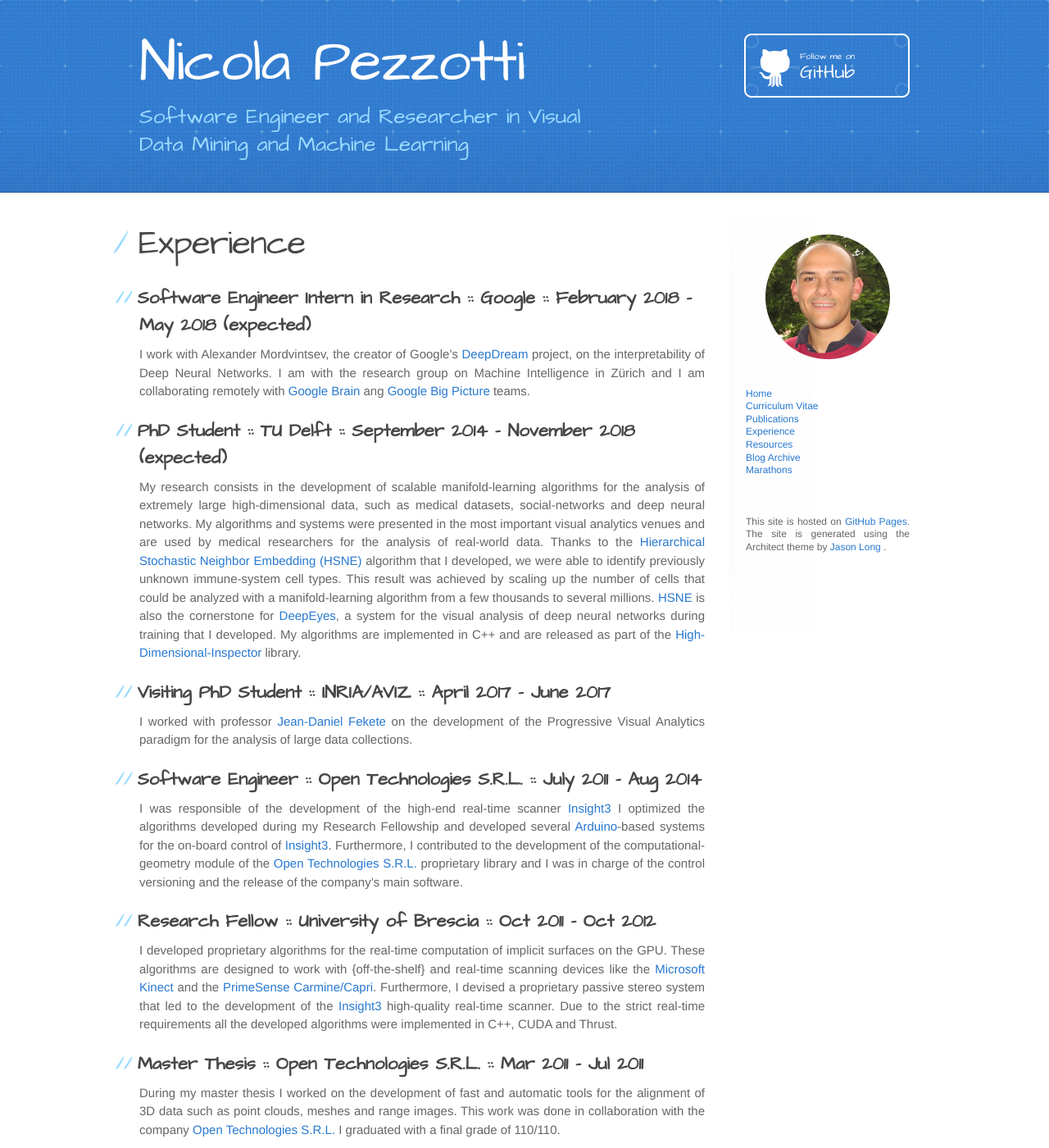
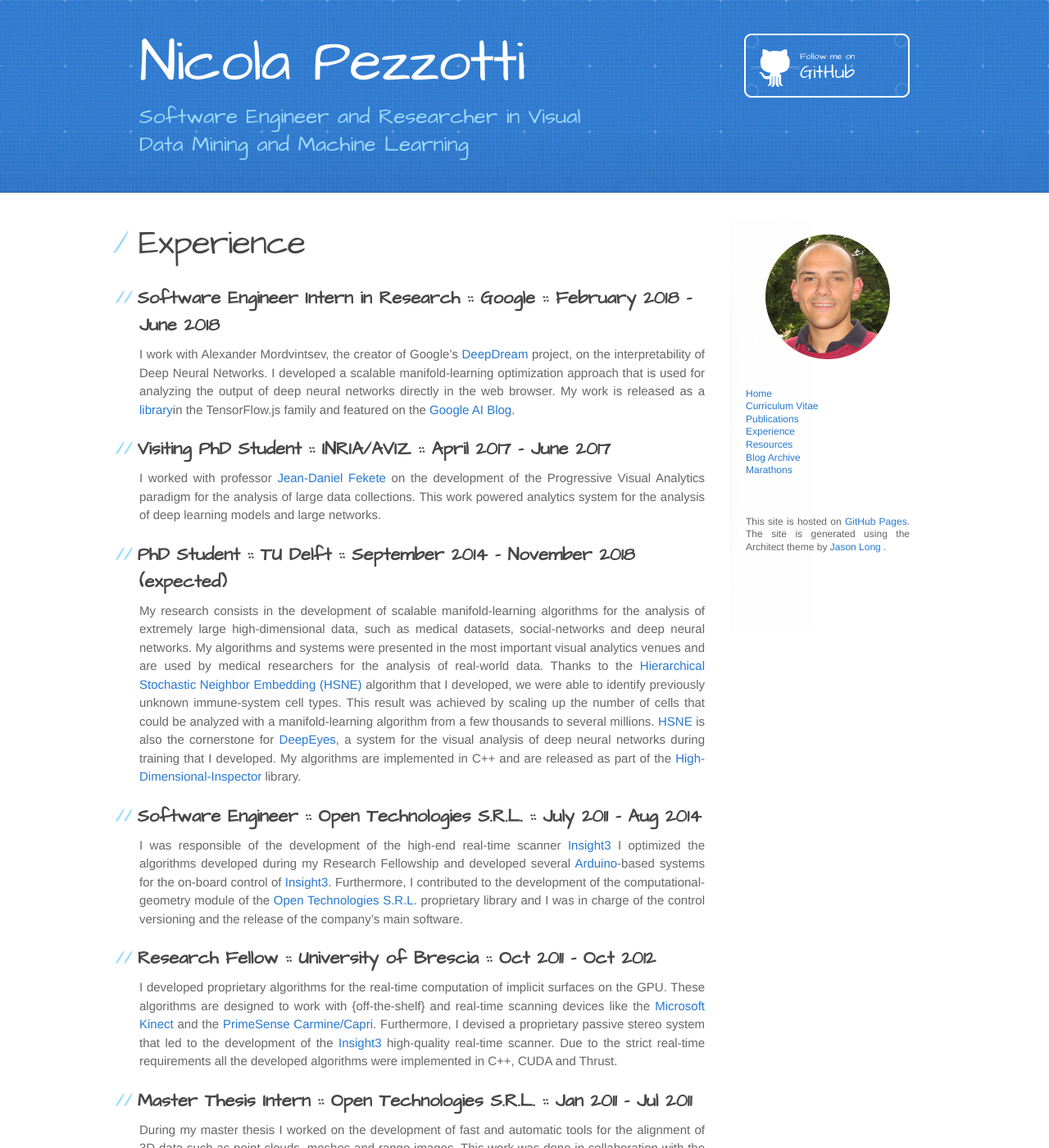
Before and after one commit to Nicola17/Nicola17.github.io, a Jekyll site: the page built from experience/index.md, in a window 1280 px wide and 1400 px high. Shown: the whole window at 82% size. Built offline with Jekyll 4.4.1, drawn with Linux system fonts in a browser that asks for light colours; some of the changed text lies outside the part shown.

Commit message:
Update Experience

```diff
--- a/experience/index.md
+++ b/experience/index.md
@@ -6,25 +6,24 @@
 Experience
 ================
 
-Software Engineer Intern in Research :: Google :: February 2018 - May 2018 (expected)
+Software Engineer Intern in Research :: Google :: February 2018 - June 2018
 -------
 I work with Alexander Mordvintsev, the creator of Google's [DeepDream](https://it.wikipedia.org/wiki/Deep_Dream) project, on the interpretability of Deep Neural Networks.
-I am with the research group on Machine Intelligence in Zürich and I am collaborating remotely with [Google Brain](https://research.google.com/teams/brain/) ang [Google Big Picture](https://research.google.com/bigpicture/) teams.
+I developed a scalable manifold-learning optimization approach that is used for analyzing the output of deep neural networks directly in the web browser.
+My work is released as a [library](https://github.com/tensorflow/tfjs-tsne)in the TensorFlow.js family and featured on the [Google AI Blog](https://ai.googleblog.com/2018/06/realtime-tsne-visualizations-with.html).
 
+Visiting PhD Student :: INRIA/AVIZ :: April 2017 - June 2017
+-------
+I worked with professor [Jean-Daniel Fekete](https://en.wikipedia.org/wiki/Jean-Daniel_Fekete) on the development of the Progressive Visual Analytics paradigm for the analysis of large data collections. This work powered analytics system for the analysis of deep learning models and large networks.
 
 PhD Student :: TU Delft :: September 2014 - November 2018 (expected)
 -------
-
 My research consists in the development of scalable manifold-learning algorithms for the analysis of extremely large high-dimensional data, such as medical datasets, social-networks and deep neural networks.
 My algorithms and systems were presented in the most important visual analytics venues and are used by medical researchers for the analysis of real-world data.
 Thanks to the [Hierarchical Stochastic Neighbor Embedding (HSNE)][9] algorithm that I developed, we were able to identify previously unknown immune-system cell types.
 This result was achieved by scaling up the number of cells that could be analyzed with a manifold-learning algorithm from a few thousands to several millions.
 [HSNE][9] is also the cornerstone for [DeepEyes][10], a system for the visual analysis of deep neural networks during training that I developed.
 My algorithms are implemented in C++ and are released as part of the [High-Dimensional-Inspector](https://github.com/Nicola17/High-Dimensional-Inspector) library.
-
-Visiting PhD Student :: INRIA/AVIZ :: April 2017 - June 2017
--------
-I worked with professor [Jean-Daniel Fekete](https://en.wikipedia.org/wiki/Jean-Daniel_Fekete) on the development of the Progressive Visual Analytics paradigm for the analysis of large data collections.
 
 Software Engineer :: Open Technologies S.R.L. :: July 2011 - Aug 2014
 -------
@@ -39,13 +38,13 @@
 Furthermore, I devised a proprietary passive stereo system that led to the development of the [Insight3][5] high-quality real-time scanner.
 Due to the strict real-time requirements all the developed algorithms were implemented in C++, CUDA and Thrust.
 
-Master Thesis :: Open Technologies S.R.L. :: Mar 2011 - Jul 2011
+Master Thesis Intern :: Open Technologies S.R.L. :: Jan 2011 - Jul 2011
 -------
 During my master thesis I worked on the development of fast and automatic tools for the alignment of 3D data such as point clouds, meshes and range images.
 This work was done in collaboration with the company [Open Technologies S.R.L.][1]
 I graduated with a final grade of 110/110.
 
-Bachelor Thesis :: G2L S.R.L. :: Mar 2008 - Jul 2008
+Bachelor Thesis Intern :: G2L S.R.L. :: Jul 2008 - Dec 2008
 -------
 During my bachelor thesis I developed a library for interprocess communication between real-time applications working in [Linux-Xenomai][7] and other Linux applications.
 This work was done in collaboration with the company [G2L S.R.L.][8]
```
